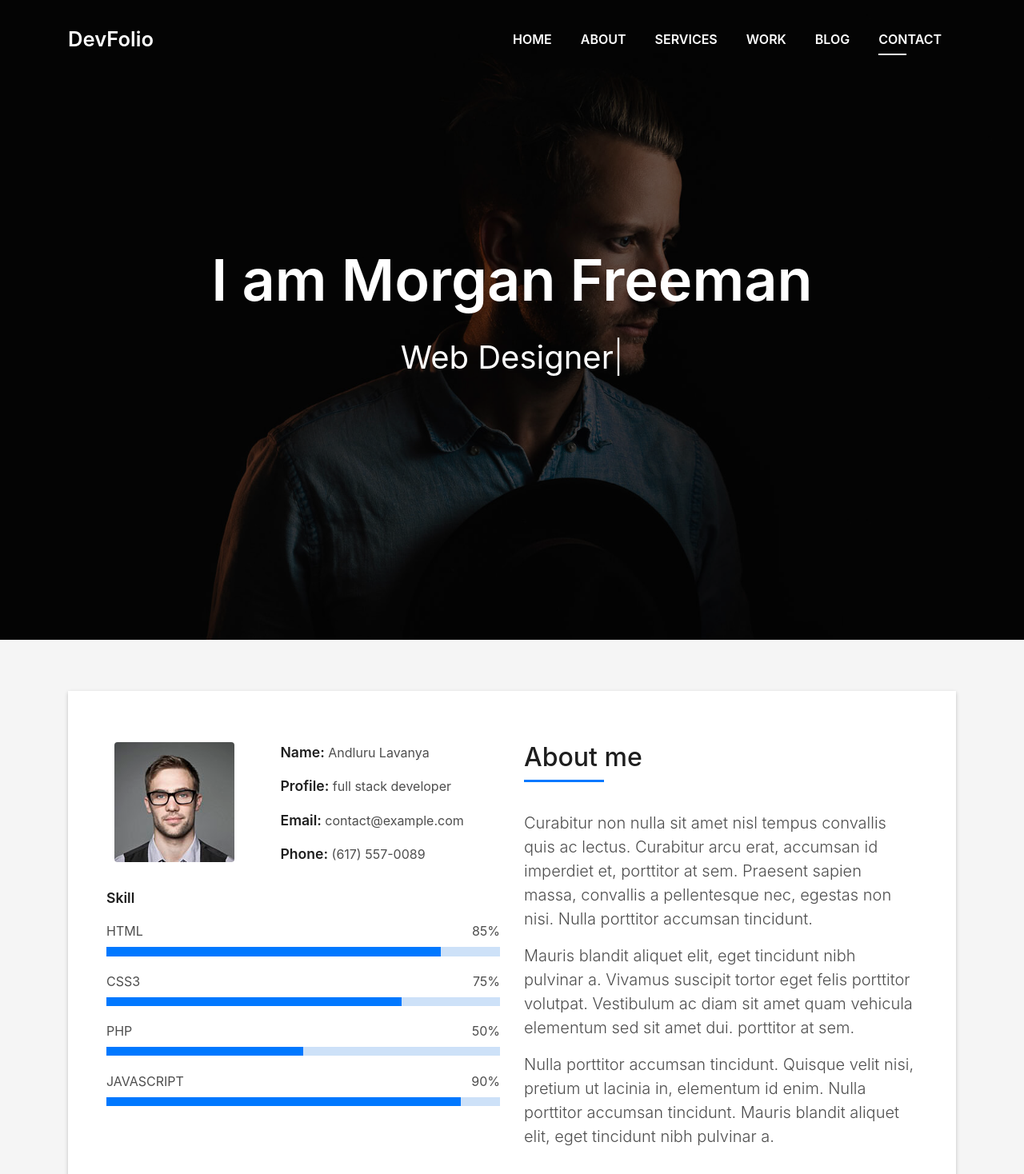
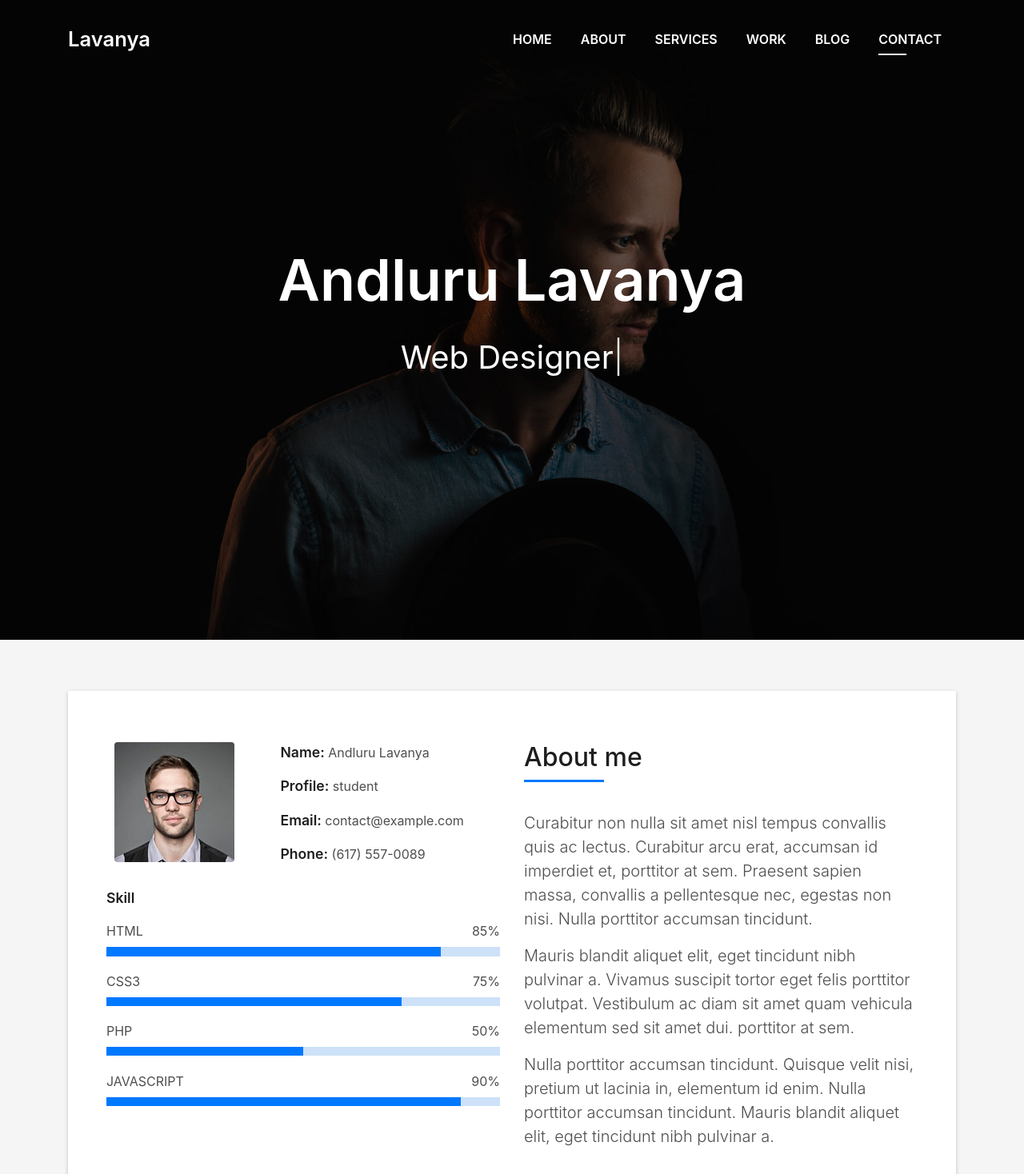
Before and after one commit to AndluruLavanya/lavanyadevfolio, a plain HTML site: page index.html in a window 1280 px wide. Shown: the top 1468 px of the page at 80% size. Drawn offline with Linux system fonts and the light colour scheme; files whose address does not match are found by name.

Commit message:
devfolio1 created

```diff
--- a/index.html
+++ b/index.html
@@ -37,7 +37,7 @@
   <!--/ Nav Star /-->
   <nav class="navbar navbar-b navbar-trans navbar-expand-md fixed-top" id="mainNav">
     <div class="container">
-      <a class="navbar-brand js-scroll" href="#page-top">DevFolio</a>
+      <a class="navbar-brand js-scroll" href="#page-top">Lavanya</a>
       <button class="navbar-toggler collapsed" type="button" data-toggle="collapse" data-target="#navbarDefault"
         aria-controls="navbarDefault" aria-expanded="false" aria-label="Toggle navigation">
         <span></span>
@@ -77,7 +77,7 @@
       <div class="table-cell">
         <div class="container">
           <!--<p class="display-6 color-d">Hello, world!</p>-->
-          <h1 class="intro-title mb-4">I am Morgan Freeman</h1>
+          <h1 class="intro-title mb-4">Andluru Lavanya</h1>
           <p class="intro-subtitle"><span class="text-slider-items">CEO DevFolio,Web Developer,Web Designer,Frontend Developer,Graphic Designer</span><strong class="text-slider"></strong></p>
           <!-- <p class="pt-3"><a class="btn btn-primary btn js-scroll px-4" href="#about" role="button">Learn More</a></p> -->
         </div>
@@ -102,7 +102,7 @@
                   <div class="col-sm-6 col-md-7">
                     <div class="about-info">
                       <p><span class="title-s">Name: </span> <span>Andluru Lavanya</span></p>
-                      <p><span class="title-s">Profile: </span> <span>full stack developer</span></p>
+                      <p><span class="title-s">Profile: </span> <span>student</span></p>
                       <p><span class="title-s">Email: </span> <span>contact@example.com</span></p>
                       <p><span class="title-s">Phone: </span> <span>(617) 557-0089</span></p>
                     </div>
```
